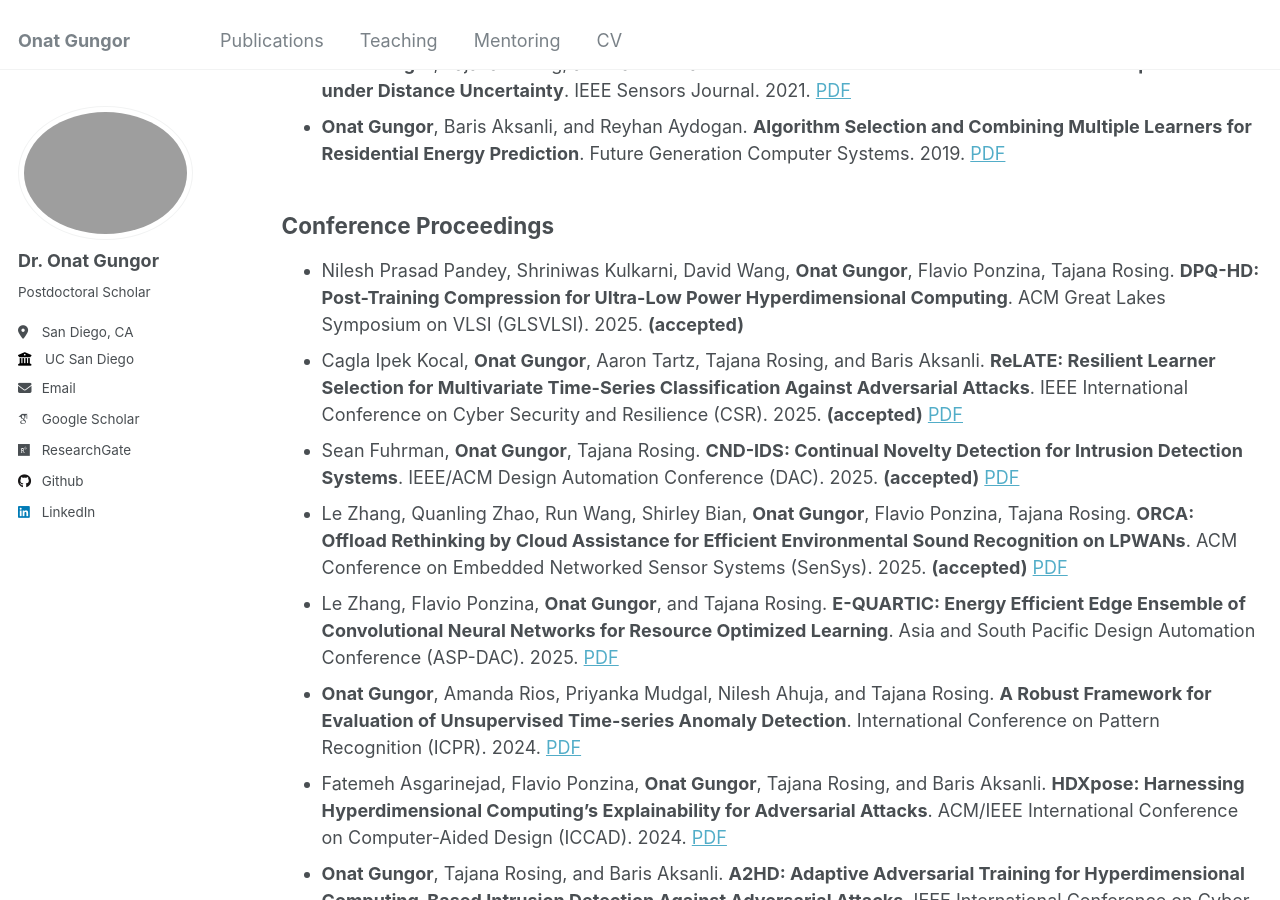
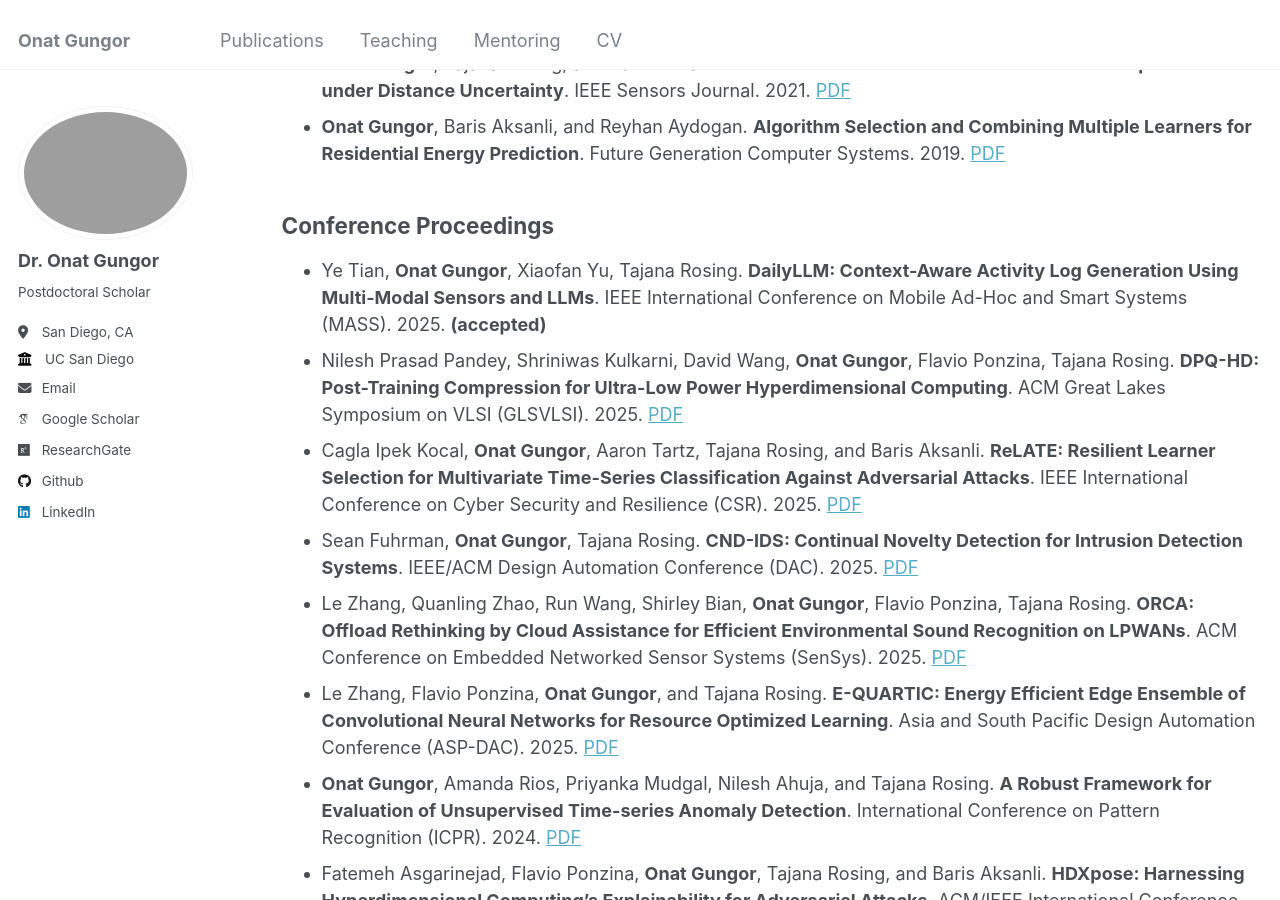
Before and after one commit to onatucsd/onatucsd.github.io, a Jekyll site: the page built from _pages/publications.md, in a window 1280 px wide and 900 px high, scrolled down 327 px. Built offline with Jekyll 4.4.1, drawn with Linux system fonts in a browser that asks for light colours; some web fonts are replaced.

Commit message:
Update publications.md

```diff
--- a/_pages/publications.md
+++ b/_pages/publications.md
@@ -13,11 +13,12 @@ author_profile: true
 * **Onat Gungor**, Baris Aksanli, and Reyhan Aydogan. **Algorithm Selection and Combining Multiple Learners for Residential Energy Prediction**. Future Generation Computer Systems. 2019. [PDF](https://www.sciencedirect.com/science/article/abs/pii/S0167739X19305795)
 
 ## Conference Proceedings
-* Nilesh Prasad Pandey, Shriniwas Kulkarni, David Wang, **Onat Gungor**, Flavio Ponzina, Tajana Rosing. **DPQ-HD: Post-Training Compression for Ultra-Low Power Hyperdimensional Computing**. ACM Great Lakes Symposium on VLSI (GLSVLSI). 2025. **(accepted)**
-* Cagla Ipek Kocal, **Onat Gungor**, Aaron Tartz, Tajana Rosing, and Baris Aksanli. **ReLATE: Resilient Learner Selection for Multivariate Time-Series Classification Against Adversarial Attacks**. IEEE International Conference on Cyber Security and Resilience (CSR). 2025. **(accepted)** [PDF](https://arxiv.org/abs/2503.07882)
-* Sean Fuhrman, **Onat Gungor**, Tajana Rosing. **CND-IDS: Continual Novelty Detection for Intrusion Detection Systems**. IEEE/ACM Design Automation Conference (DAC). 2025. **(accepted)** [PDF](https://arxiv.org/abs/2502.14094)
-* Le Zhang, Quanling Zhao, Run Wang, Shirley Bian, **Onat Gungor**, Flavio Ponzina, Tajana Rosing. **ORCA: Offload Rethinking by Cloud Assistance for Efficient Environmental Sound Recognition on LPWANs**. ACM Conference on Embedded Networked Sensor Systems (SenSys). 2025. **(accepted)** [PDF](https://arxiv.org/abs/2502.15285)
-* Le Zhang, Flavio Ponzina, **Onat Gungor**, and Tajana Rosing. **E-QUARTIC: Energy Efficient Edge Ensemble of Convolutional Neural Networks for Resource Optimized Learning**. Asia and South Pacific Design Automation Conference (ASP-DAC). 2025. [PDF](https://arxiv.org/abs/2409.08369)
+* Ye Tian, **Onat Gungor**, Xiaofan Yu, Tajana Rosing. **DailyLLM: Context-Aware Activity Log Generation Using Multi-Modal Sensors and LLMs**. IEEE International Conference on Mobile Ad-Hoc and Smart Systems (MASS). 2025. **(accepted)**
+* Nilesh Prasad Pandey, Shriniwas Kulkarni, David Wang, **Onat Gungor**, Flavio Ponzina, Tajana Rosing. **DPQ-HD: Post-Training Compression for Ultra-Low Power Hyperdimensional Computing**. ACM Great Lakes Symposium on VLSI (GLSVLSI). 2025. [PDF](https://dl.acm.org/doi/full/10.1145/3716368.3735224)
+* Cagla Ipek Kocal, **Onat Gungor**, Aaron Tartz, Tajana Rosing, and Baris Aksanli. **ReLATE: Resilient Learner Selection for Multivariate Time-Series Classification Against Adversarial Attacks**. IEEE International Conference on Cyber Security and Resilience (CSR). 2025. [PDF](https://arxiv.org/abs/2503.07882)
+* Sean Fuhrman, **Onat Gungor**, Tajana Rosing. **CND-IDS: Continual Novelty Detection for Intrusion Detection Systems**. IEEE/ACM Design Automation Conference (DAC). 2025. [PDF](https://arxiv.org/abs/2502.14094)
+* Le Zhang, Quanling Zhao, Run Wang, Shirley Bian, **Onat Gungor**, Flavio Ponzina, Tajana Rosing. **ORCA: Offload Rethinking by Cloud Assistance for Efficient Environmental Sound Recognition on LPWANs**. ACM Conference on Embedded Networked Sensor Systems (SenSys). 2025. [PDF](https://dl.acm.org/doi/abs/10.1145/3715014.3722078)
+* Le Zhang, Flavio Ponzina, **Onat Gungor**, and Tajana Rosing. **E-QUARTIC: Energy Efficient Edge Ensemble of Convolutional Neural Networks for Resource Optimized Learning**. Asia and South Pacific Design Automation Conference (ASP-DAC). 2025. [PDF](https://dl.acm.org/doi/abs/10.1145/3658617.3697751)
 * **Onat Gungor**, Amanda Rios, Priyanka Mudgal, Nilesh Ahuja, and Tajana Rosing. **A Robust Framework for Evaluation of Unsupervised Time-series Anomaly Detection**. International Conference on Pattern Recognition (ICPR). 2024. [PDF](https://link.springer.com/chapter/10.1007/978-3-031-78395-1_4)
 * Fatemeh Asgarinejad, Flavio Ponzina, **Onat Gungor**, Tajana Rosing, and Baris Aksanli. **HDXpose: Harnessing Hyperdimensional Computing's Explainability for Adversarial Attacks**. ACM/IEEE International Conference on Computer-Aided Design (ICCAD). 2024. [PDF](https://www.researchgate.net/profile/Onat-Gungor/publication/386284039_HDXpose_Harnessing_Hyperdimensional_Computing's_Explainability_for_Adversarial_Attacks/links/674bc8e63d17281c7deebe28/HDXpose-Harnessing-Hyperdimensional-Computings-Explainability-for-Adversarial-Attacks.pdf)
 * **Onat Gungor**, Tajana Rosing, and Baris Aksanli. **A2HD: Adaptive Adversarial Training for Hyperdimensional Computing-Based Intrusion Detection Against Adversarial Attacks**. IEEE International Conference on Cyber Security and Resilience (CSR). 2024. [PDF](https://ieeexplore.ieee.org/abstract/document/10679458)
@@ -43,7 +44,7 @@ for Secure Industrial Internet of Things**. IEEE/ACM Workshop on the Internet of
 * **Onat Gungor**, Umut Cakan, Reyhan Aydogan, and Pinar Ozturk. **Effect of Awareness of Other Side’s Gain on Negotiation Outcome, Emotion, Argument and Bidding Behavior**. International Workshop on Agent-Based Complex Automated Negotiation (ACAN). 2019. [PDF](https://link.springer.com/chapter/10.1007/978-981-16-0471-3_1#:~:text=We%20observed%20that%2067%25%20of,of%20the%20other%20side's%20gain.) **(Best student paper)**
 
 ## Posters/Demos/Abstracts
-* Ye Tian, **Onat Gungor**, Xiaofan Yu, Tajana Rosing. **Poster Abstract: Fine-grained Contextualized Activity Logs Generation based on Multi-Modal Sensor Data and LLM**. ACM Conference on Embedded Networked Sensor Systems (SenSys). 2025. **(accepted)**
+* Ye Tian, **Onat Gungor**, Xiaofan Yu, Tajana Rosing. **Poster Abstract: Fine-grained Contextualized Activity Logs Generation based on Multi-Modal Sensor Data and LLM**. ACM Conference on Embedded Networked Sensor Systems (SenSys). 2025. [PDF](https://dl.acm.org/doi/abs/10.1145/3715014.3724031)
 
 ## Thesis
 * **Onat Gungor**. Towards Intelligent, Secure, and Efficient Industrial Internet of Things. PhD Thesis. University of California San Diego and San Diego State University Joint Doctoral Program. 2023. [PDF](https://escholarship.org/uc/item/0pj2s6s3)
```
